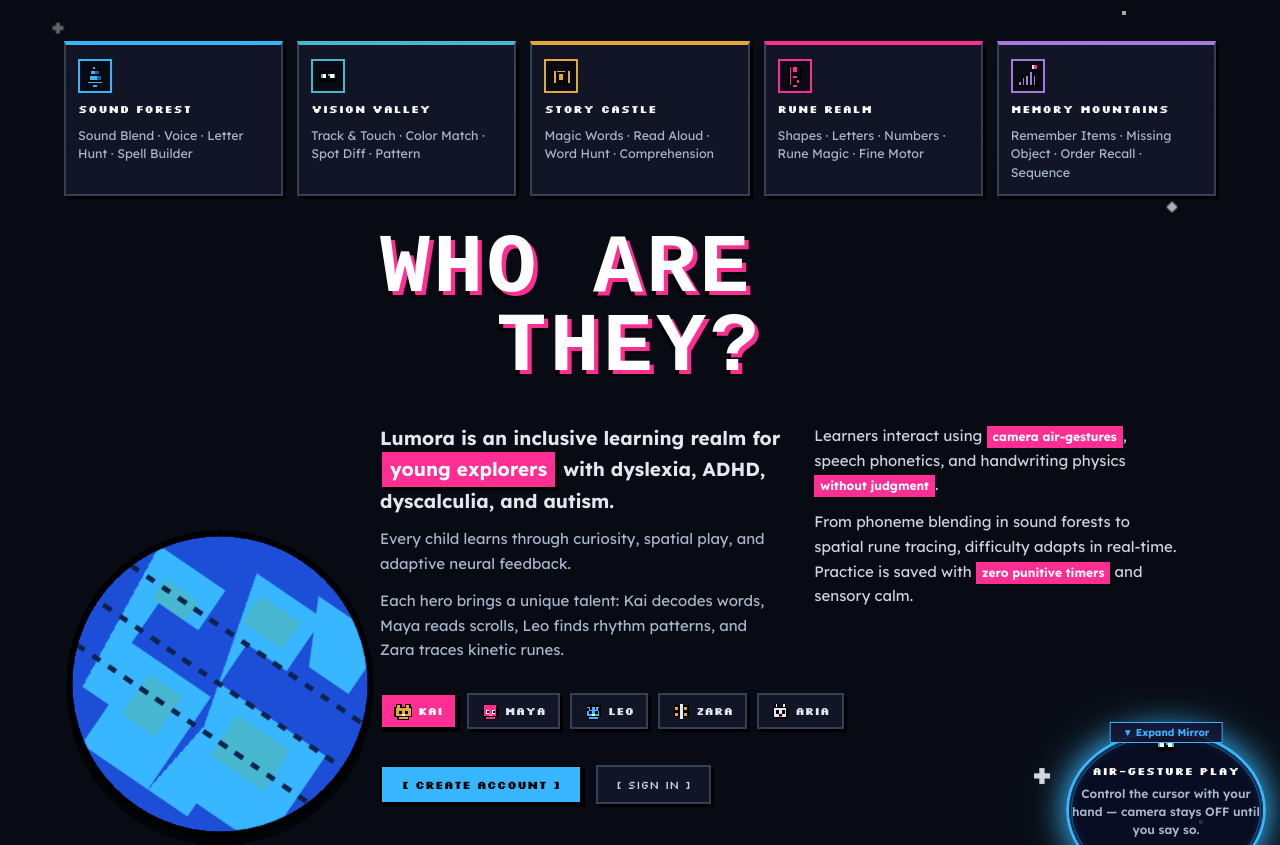
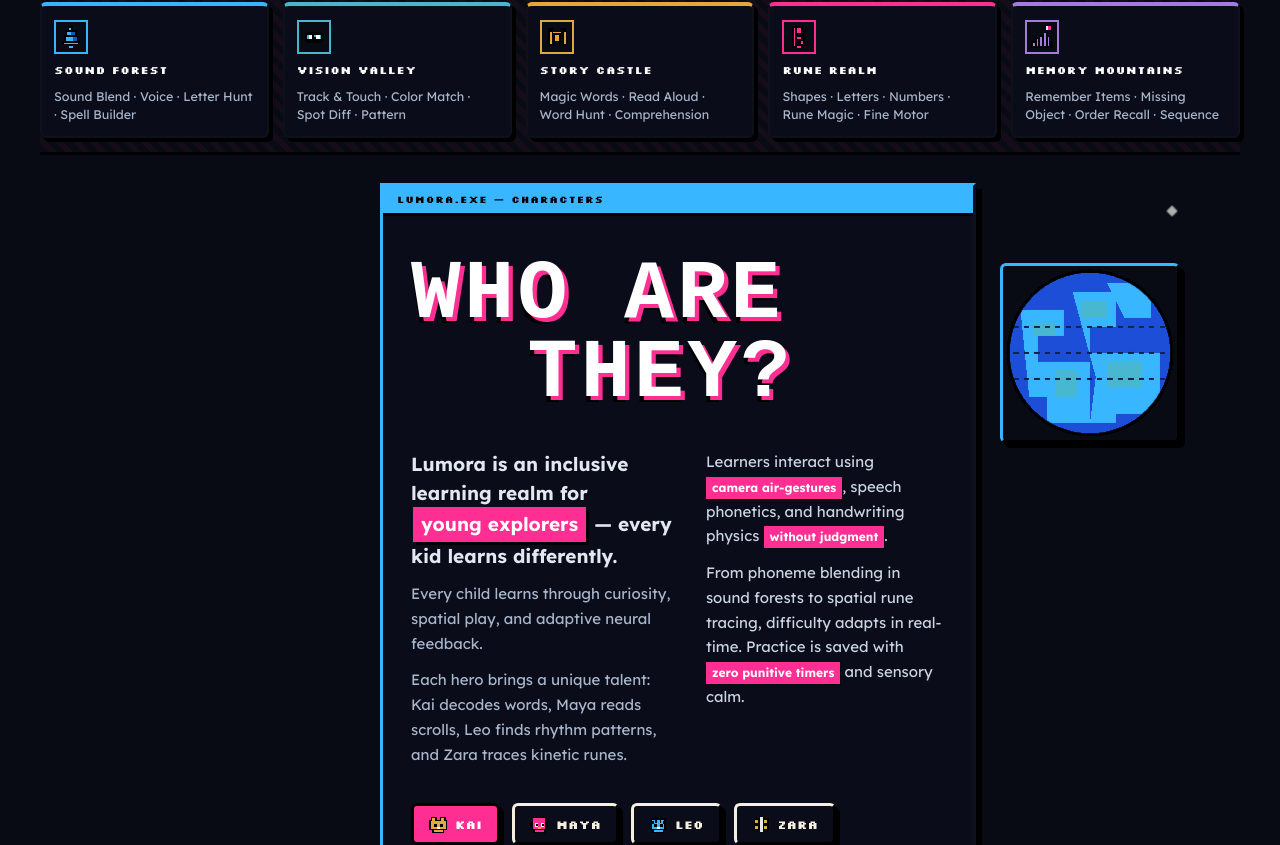
Before and after one commit to ankita966/Lumora-claude, a React (Vite) app: page / in a window 1280 px wide. Shown: the part 635-1480 px from the top of the page. Built offline with nearby package versions, Linux system fonts and the light colour scheme; no server answers; a web font is replaced by a local one.

Commit message:
polish(c2-elevate): cursor 1:1 + hidden OS pointer, copy 'every kid learns differently', window-chrome section frames, Win95 bevel chips/buttons, framed earth globe (not corner blob), camera button chunky bevel, Pinterest elevation CSS + import

```diff
--- a/src/components/Landing.jsx
+++ b/src/components/Landing.jsx
@@ -368,7 +368,7 @@ export default function Landing() {
               <div className="ref-lead-col">
                 <p className="ref-lead-paragraph">
                   Lumora is an inclusive learning realm for{' '}
-                  <span className="ref-pink-highlight">young explorers</span> with dyslexia, ADHD, dyscalculia, and autism.
+                  <span className="ref-pink-highlight">young explorers</span> — every kid learns differently.
                 </p>
                 <p className="ref-body-paragraph">
                   Every child learns through curiosity, spatial play, and adaptive neural feedback.
--- a/src/hooks/useCursor.js
+++ b/src/hooks/useCursor.js
@@ -62,14 +62,8 @@ export function useCursor(containerRef, active, { useCamera = true } = {}) {
     if (source) {
       const px = source.x * rect.width;
       const py = source.y * rect.height;
-      const prev = prevPixelRef.current;
-      if (prev) {
-        const sx = prev.x + (px - prev.x) * 0.65;
-        const sy = prev.y + (py - prev.y) * 0.65;
-        prevPixelRef.current = { x: sx, y: sy, nx: sx / rect.width, ny: sy / rect.height };
-      } else {
-        prevPixelRef.current = { x: px, y: py, nx: source.x, ny: source.y };
-      }
+      // Direct 1:1 placement — the wand sprite IS the cursor, no lerp lag.
+      prevPixelRef.current = { x: px, y: py, nx: source.x, ny: source.y };
       setPixel({ ...prevPixelRef.current });
     }
   }, [point, mousePoint, status, handDetected, containerRef]);
--- a/src/main.jsx
+++ b/src/main.jsx
@@ -2,6 +2,7 @@ import React from 'react';
 import ReactDOM from 'react-dom/client';
 import App from './App.jsx';
 import './styles/global.css';
+import './styles/pinterest-elevation.css';
 import { AuthProvider } from './auth/AuthProvider.jsx';
 
 ReactDOM.createRoot(document.getElementById('root')).render(
--- a/src/styles/global.css
+++ b/src/styles/global.css
@@ -279,6 +279,7 @@ button {
   overflow-x: hidden;
   font-family: var(--font-body);
   color: #E2E8F0;
+  cursor: none; /* Wand sprite IS the cursor — hide OS pointer globally */
 }
 .ref-entering {
   opacity: 0.5;
@@ -2350,22 +2351,28 @@ button {
 }
 .mirror-enable-btn {
   margin-top: 6px;
-  padding: 9px 16px;
+  padding: 10px 18px;
   background: #FF2E93;
   color: #FFFFFF;
-  border: 2px solid #000000;
-  box-shadow: 3px 3px 0 0 #000000;
+  border: 3px solid #0D111B;
+  border-top-color: #F5EFE0;
+  border-left-color: #F5EFE0;
+  border-bottom-color: #000;
+  border-right-color: #000;
+  border-radius: 6px;
+  box-shadow: 5px 5px 0 #000;
   font-family: var(--font-pixel-heading);
-  font-size: 10.5px;
+  font-size: 12px;
   font-weight: 700;
+  letter-spacing: 0.05em;
   cursor: pointer;
   transition: transform 120ms ease-out, box-shadow 120ms ease-out;
 }
 .mirror-enable-btn:hover {
-  transform: translate(-1px, -1px);
-  box-shadow: 4px 4px 0 0 #000000;
+  transform: translate(-2px, -3px);
+  box-shadow: 7px 7px 0 #000;
 }
 .mirror-enable-btn:active {
-  transform: translate(2px, 2px);
-  box-shadow: 0 0 0 0 #000000;
-}
+  transform: translate(3px, 3px);
+  box-shadow: 2px 2px 0 #000;
+}
--- /dev/null
+++ b/src/styles/pinterest-elevation.css
@@ -0,0 +1,220 @@
+/* ============================================================
+   PINTEREST ELEVATION — Lumora World Premium Tier Upgrade
+   Vibe: Win95 chrome + chunky bevel buttons + dither sky
+   ============================================================ */
+
+/* --- Global cursor: wand IS the cursor --- */
+.ref-tamagotchi-canvas,
+.ref-tamagotchi-canvas * {
+  cursor: none !important;
+}
+
+/* --- PINTEREST ELEMENT 1: Win95 window-frame chrome on bottom section --- */
+.ref-bottom-space-section {
+  position: relative;
+  border-top: 4px solid #38B6FF;      /* cyan top rail — signature Pinterest pixel UI */
+  padding-top: 0;
+}
+.ref-bottom-space-section::before {
+  content: '';
+  position: absolute;
+  top: 0; left: 0; right: 0;
+  height: 4px;
+  background: repeating-linear-gradient(
+    90deg,
+    #38B6FF 0px, #38B6FF 8px,
+    #FF2E93 8px, #FF2E93 16px
+  );                                  /* pink+blue dither bar — retro-chrome signal */
+}
+
+/* --- PINTEREST ELEMENT 2: Window-chrome title bar on WHO ARE THEY --- */
+.ref-story-column {
+  position: relative;
+  padding: 28px 28px 20px 28px;
+  background: #0A0C1A;
+  border: 3px solid #0D111B;
+  border-top: 3px solid #38B6FF;       /* cyan title bar stripe */
+  border-left: 3px solid #38B6FF;
+  box-shadow: 6px 6px 0 #000;
+}
+.ref-story-column::before {
+  content: 'LUMORA.EXE — CHARACTERS';
+  display: block;
+  margin: -28px -28px 20px -28px;
+  padding: 6px 14px;
+  background: #38B6FF;
+  color: #000;
+  font-family: var(--font-pixel-heading);
+  font-size: 10px;
+  font-weight: 800;
+  letter-spacing: 0.08em;
+  border-bottom: 3px solid #000;
+}
+
+/* --- PINTEREST ELEMENT 3: Chunky bevel hero chips (Win95 style) --- */
+.ref-heroes-row {
+  display: flex;
+  gap: 12px;
+  flex-wrap: wrap;
+  margin-top: 16px;
+}
+.ref-hero-chip {
+  display: flex;
+  align-items: center;
+  gap: 8px;
+  padding: 9px 15px;
+  background: #0A0C1A;
+  /* Chunky 3D bevel: light top-left, dark bottom-right */
+  border: 3px solid #0D111B;
+  border-top-color: #F5EFE0;
+  border-left-color: #F5EFE0;
+  border-bottom-color: #000;
+  border-right-color: #000;
+  border-radius: 6px;
+  color: #F5EFE0;
+  font-family: var(--font-pixel-heading);
+  font-size: 12px;
+  font-weight: 700;
+  box-shadow: 4px 4px 0 #000;
+  transition: transform var(--dur-fast) var(--ease-snap),
+              box-shadow var(--dur-fast) var(--ease-snap);
+}
+.ref-hero-chip:hover {
+  transform: translate(-2px, -3px);
+  box-shadow: 6px 6px 0 #000;
+}
+.ref-hero-chip:active {
+  transform: translate(2px, 2px);
+  box-shadow: 2px 2px 0 #000;
+}
+.ref-hero-chip.active {
+  background: #FF2E93;
+  border-color: #000;
+  color: #fff;
+  box-shadow: 4px 4px 0 #000;
+}
+.ref-chip-icon { flex-shrink: 0; }
+
+/* --- PINTEREST ELEMENT 4: Chunky bevel action buttons --- */
+.ref-bottom-auth-bar {
+  display: flex;
+  gap: 14px;
+  flex-wrap: wrap;
+  margin-top: 18px;
+}
+.ref-action-btn-primary {
+  padding: 11px 22px;
+  background: #FF2E93;
+  color: #000;
+  font-family: var(--font-pixel-heading);
+  font-size: 12px;
+  font-weight: 800;
+  letter-spacing: 0.05em;
+  border: 3px solid #0D111B;
+  border-top-color: #F5EFE0;
+  border-left-color: #F5EFE0;
+  border-bottom-color: #000;
+  border-right-color: #000;
+  border-radius: 6px;
+  box-shadow: 5px 5px 0 #000;
+  transition: transform var(--dur-fast) var(--ease-snap),
+              box-shadow var(--dur-fast) var(--ease-snap);
+}
+.ref-action-btn-primary:hover {
+  transform: translate(-2px, -3px);
+  box-shadow: 7px 7px 0 #000;
+  background: #FF5AA8;
+}
+.ref-action-btn-primary:active {
+  transform: translate(3px, 3px);
+  box-shadow: 2px 2px 0 #000;
+}
+.ref-action-btn-secondary {
+  padding: 11px 22px;
+  background: #0A0C1A;
+  color: #E2E8F0;
+  font-family: var(--font-pixel-heading);
+  font-size: 12px;
+  font-weight: 800;
+  border: 3px solid #0D111B;
+  border-top-color: #F5EFE0;
+  border-left-color: #F5EFE0;
+  border-bottom-color: #000;
+  border-right-color: #000;
+  border-radius: 6px;
+  box-shadow: 5px 5px 0 #000;
+  transition: transform var(--dur-fast) var(--ease-snap),
+              box-shadow var(--dur-fast) var(--ease-snap);
+}
+.ref-action-btn-secondary:hover {
+  transform: translate(-2px, -3px);
+  box-shadow: 7px 7px 0 #000;
+  border-top-color: #38B6FF;
+  border-left-color: #38B6FF;
+  color: #fff;
+}
+.ref-action-btn-secondary:active {
+  transform: translate(3px, 3px);
+  box-shadow: 2px 2px 0 #000;
+}
+
+/* --- PINTEREST ELEMENT 5: Framed earth globe card (not corner blob) --- */
+.ref-earth-globe-wrapper {
+  position: static;       /* un-absolute it — now inside content-layout flex */
+  width: 180px;
+  flex-shrink: 0;
+  align-self: flex-start;
+  margin-top: 80px;       /* align with heading baseline */
+  pointer-events: none;
+  filter: none;
+}
+.ref-earth-globe-svg {
+  width: 180px;
+  height: 180px;
+  border: 3px solid #0D111B;
+  border-top-color: #38B6FF;
+  border-left-color: #38B6FF;
+  border-bottom-color: #000;
+  border-right-color: #000;
+  border-radius: 6px;
+  box-shadow: 5px 5px 0 #000;
+}
+@media (max-width: 768px) {
+  .ref-earth-globe-wrapper { display: none; }
+}
+
+/* --- PINTEREST ELEMENT 6: Content layout uses flex so earth sits inline --- */
+.ref-content-layout {
+  display: flex;
+  align-items: flex-start;
+  gap: 24px;
+  flex-wrap: wrap;
+}
+.ref-story-column {
+  flex: 1;
+  min-width: 300px;
+}
+
+/* --- PINTEREST ELEMENT 7: Pixel dither separator above realms --- */
+.ref-realms-strip {
+  margin-bottom: 28px;
+  padding: 14px 0;
+  border-top: 3px solid #FF2E93;
+  border-bottom: 3px solid #000;
+  background: repeating-linear-gradient(
+    45deg,
+    transparent, transparent 6px,
+    rgba(255, 46, 147, 0.05) 6px, rgba(255, 46, 147, 0.05) 12px
+  );  /* subtle diagonal hatch — pixel UI signature */
+}
+.ref-realm-card {
+  border: 2px solid #0D111B;
+  border-top: 4px solid var(--realm-color, #38B6FF);
+  border-radius: 6px;
+  box-shadow: 4px 4px 0 #000;
+  background: #0A0C1A;
+}
+.ref-realm-card:hover {
+  transform: translate(-2px, -3px);
+  box-shadow: 6px 6px 0 #000;
+}
```
